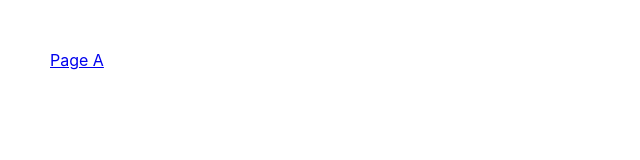
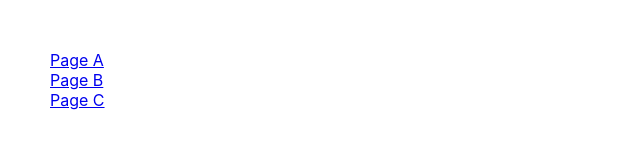
Before and after one commit to cicomsa/userapp2, a React (Create React App) app: page / in a window 1280 px wide. Shown: the top 160 px of the page, without its empty margins (0-640 px from the left). Built offline with nearby package versions, Linux system fonts and the light colour scheme.

Commit message:
links for the rest of the pages - homepage

```diff
--- a/src/components/Content/index.js
+++ b/src/components/Content/index.js
@@ -20,6 +20,7 @@ const Content = () => {
   const pathName = location.pathname
 
   if (pathName === '/') return <Homepage />
+
   // data should come from an API call/GraphQL query - mock functionality not implemented
   const content = data.find(content => content.path === pathName)
   const contentKeys = Object.keys(content)
--- a/src/components/Homepage/index.js
+++ b/src/components/Homepage/index.js
@@ -3,7 +3,11 @@ import { Link } from "react-router-dom";
 
 const Homepage = () => {
   return (
-    <Link to='/page-a'>Page A</Link>
+    <>
+      <div><Link to='/page-a'>Page A</Link></div>
+      <div><Link to='/page-b'>Page B</Link></div>
+      <div><Link to='/page-c'>Page C</Link></div>
+    </>
   )
 }
 
```
